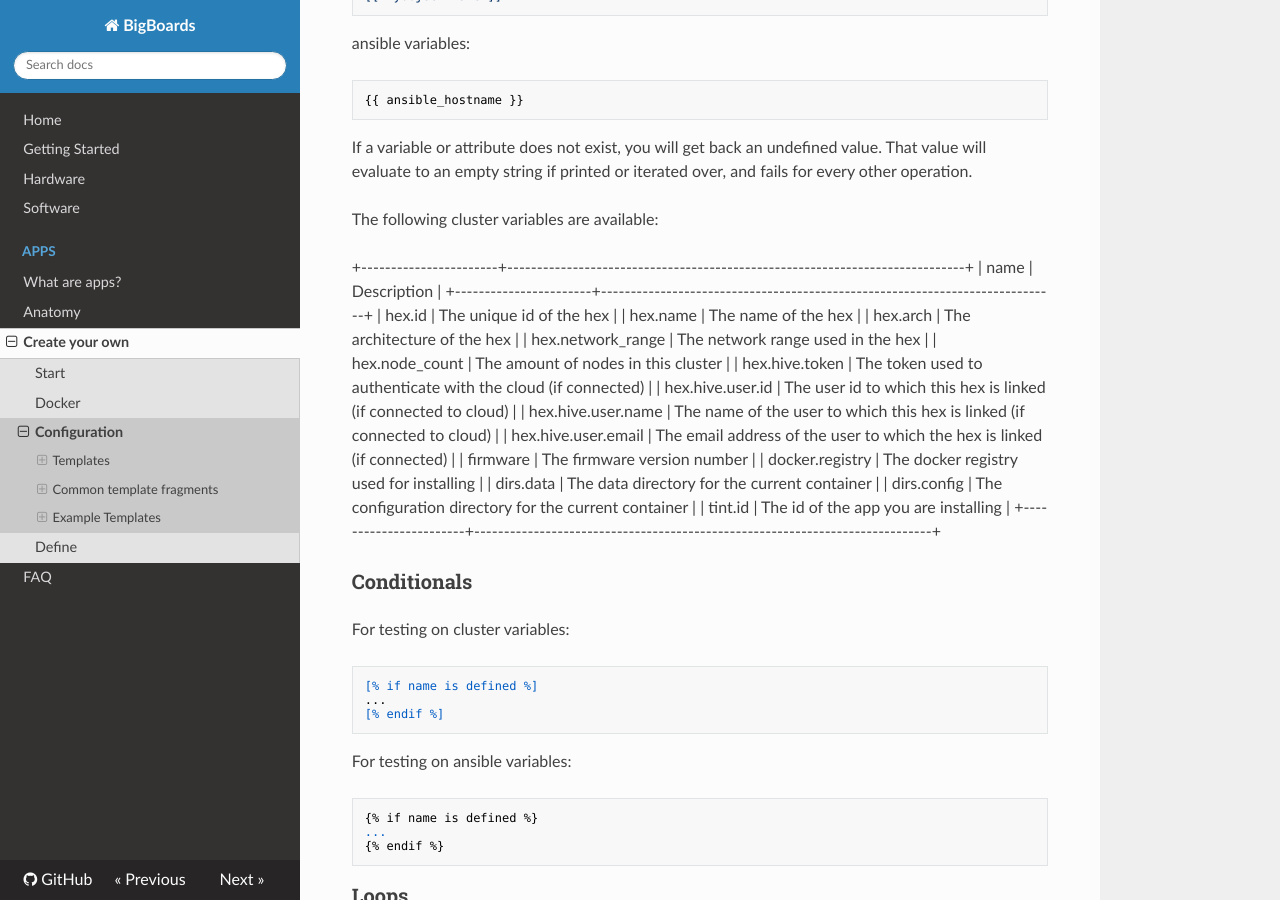
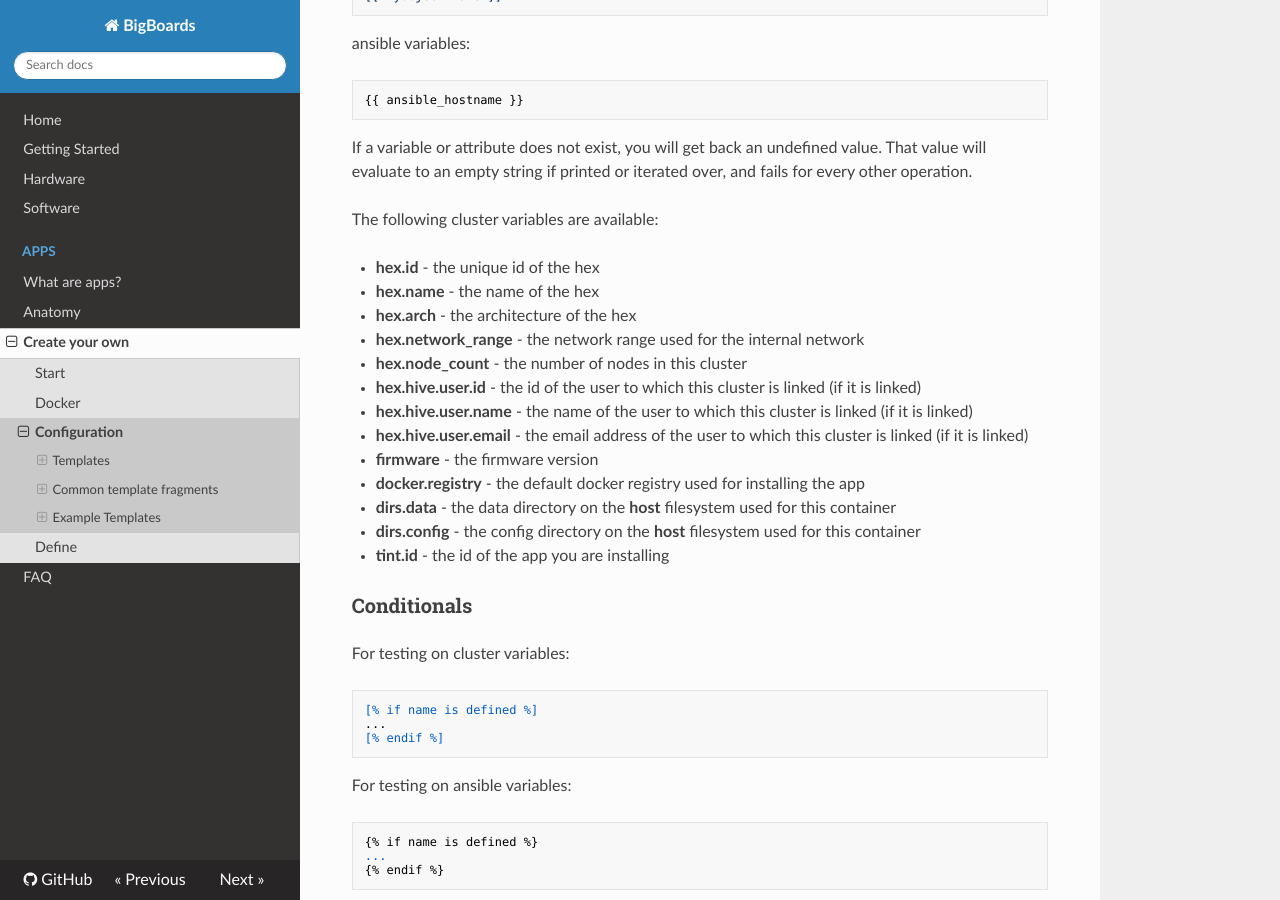
Before and after one commit to bigboards/bigboards-docs, an MkDocs documentation site: the page built from docs/apps/create/configuration.md, in a window 1280 px wide and 900 px high, scrolled down 1016 px. Built offline with MkDocs 1.6.1, drawn with Linux system fonts in a browser that asks for light colours; nearby versions of some CDN libraries; old or Windows-style settings are respelled for this version of MkDocs.

Commit message:
tables seems to be unsupported

```diff
--- a/docs/apps/create/configuration.md
+++ b/docs/apps/create/configuration.md
@@ -35,24 +35,19 @@ If a variable or attribute does not exist, you will get back an undefined value.
 
 The following cluster variables are available:
 
-+-----------------------+-----------------------------------------------------------------------------+
-| name                  | Description                                                                 |
-+-----------------------+-----------------------------------------------------------------------------+
-| hex.id                | The unique id of the hex                                                    |
-| hex.name              | The name of the hex                                                         |
-| hex.arch              | The architecture of the hex                                                 |
-| hex.network_range     | The network range used in the hex                                           |
-| hex.node_count        | The amount of nodes in this cluster                                         |
-| hex.hive.token        | The token used to authenticate with the cloud (if connected)                |
-| hex.hive.user.id      | The user id to which this hex is linked (if connected to cloud)             |
-| hex.hive.user.name    | The name of the user to which this hex is linked (if connected to cloud)    |
-| hex.hive.user.email   | The email address of the user to which the hex is linked (if connected)     |
-| firmware              | The firmware version number                                                 |
-| docker.registry       | The docker registry used for installing                                     |
-| dirs.data             | The data directory for the current container                                |
-| dirs.config           | The configuration directory for the current container                       |
-| tint.id               | The id of the app you are installing                                        |
-+-----------------------+-----------------------------------------------------------------------------+
+ - **hex.id** - the unique id of the hex
+ - **hex.name** - the name of the hex
+ - **hex.arch** - the architecture of the hex
+ - **hex.network_range** - the network range used for the internal network
+ - **hex.node_count** - the number of nodes in this cluster
+ - **hex.hive.user.id** - the id of the user to which this cluster is linked (if it is linked)
+ - **hex.hive.user.name** - the name of the user to which this cluster is linked (if it is linked)
+ - **hex.hive.user.email** - the email address of the user to which this cluster is linked (if it is linked)
+ - **firmware** - the firmware version
+ - **docker.registry** - the default docker registry used for installing the app
+ - **dirs.data** - the data directory on the **host** filesystem used for this container
+ - **dirs.config** - the config directory on the **host** filesystem used for this container
+ - **tint.id** - the id of the app you are installing
 
 ### Conditionals
 
```
